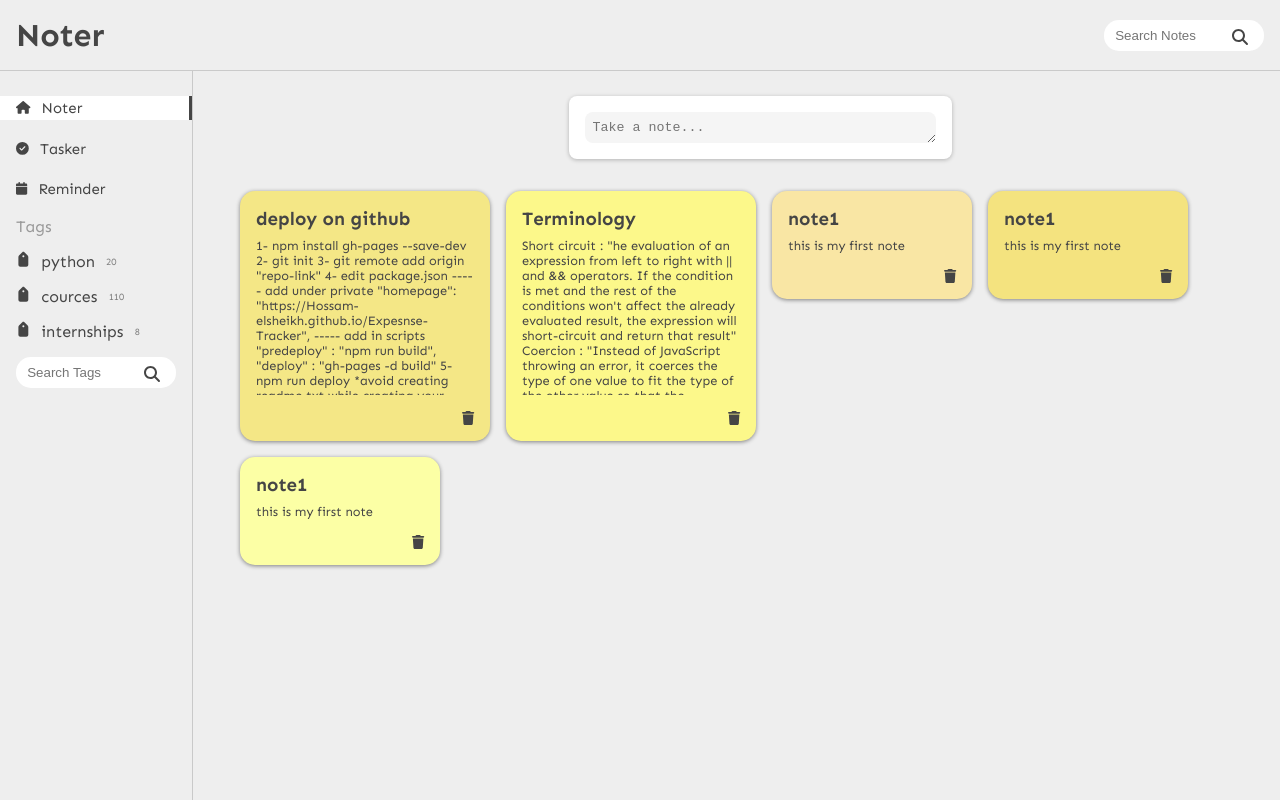
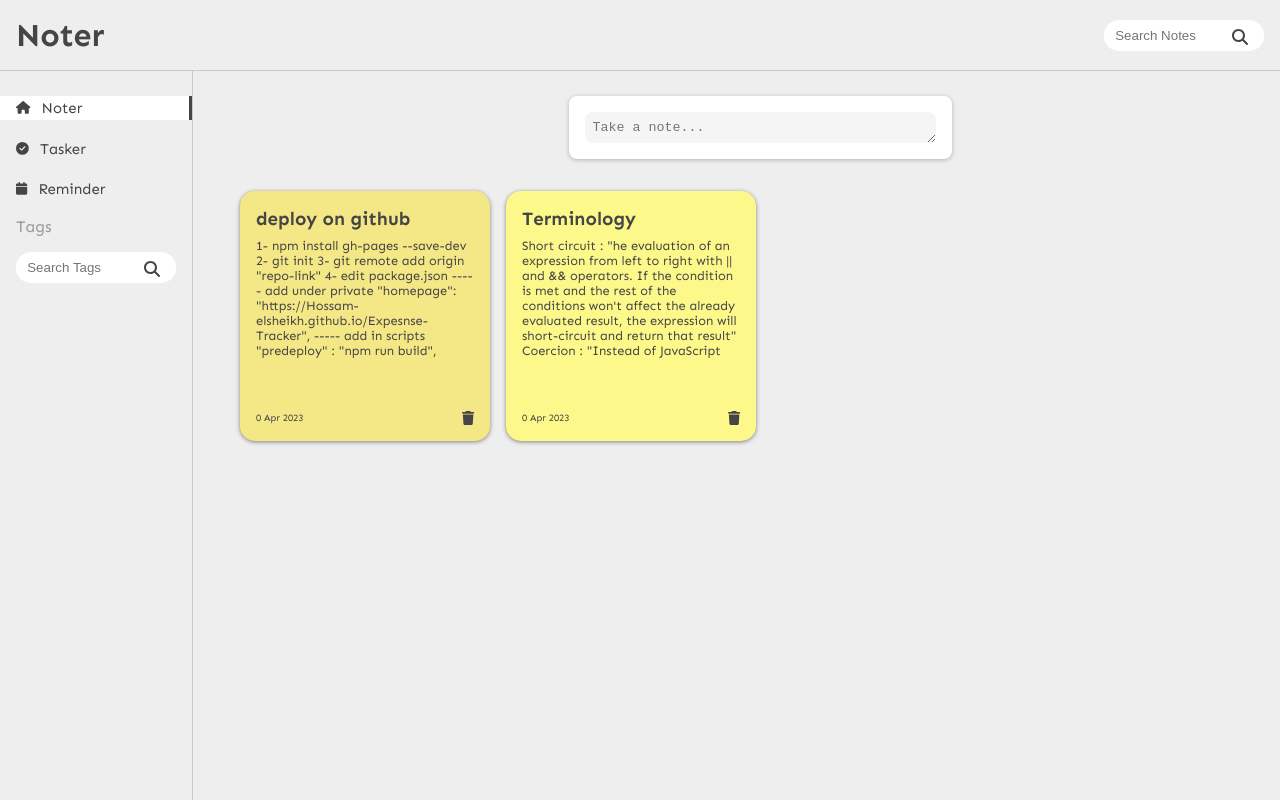
Before and after one commit to Hossam-elsheikh/noter-app, a React (Create React App) app: page / in a window 1280 px wide. Built offline with nearby package versions, Linux system fonts and the light colour scheme.

Commit message:
tags-filter

```diff
--- a/src/Components/Main/SideBar.js
+++ b/src/Components/Main/SideBar.js
@@ -1,23 +1,23 @@
-import { faCalendar, faCircleCheck, faHouse, faTag } from '@fortawesome/free-solid-svg-icons'
-import { FontAwesomeIcon } from '@fortawesome/react-fontawesome'
-import React from 'react'
-import { NavLink } from 'react-router-dom'
-import classes from './SideBar.module.css'
-import SearchBar from '../UI/SearchBar'
+import {
+  faCalendar,
+  faCircleCheck,
+  faHouse,
+  faTag,
+} from "@fortawesome/free-solid-svg-icons";
+import { FontAwesomeIcon } from "@fortawesome/react-fontawesome";
+import React from "react";
+import { NavLink } from "react-router-dom";
+import classes from "./SideBar.module.css";
+import SearchBar from "../UI/SearchBar";
+import { useSelector } from "react-redux";
 const SideBar = () => {
-
-  const tagsList = [{ name: 'python', notesCount: 20 }, { name: 'cources', notesCount: 110 }, { name: 'internships', notesCount: 8 }]
-
-
-
-
-
+  const tagsList = useSelector((state) => state.notes.tags);
 
   return (
     <div className={classes.sidebar}>
       <ul>
         <li>
-          <NavLink to='/'>
+          <NavLink to="/">
             <div>
               <FontAwesomeIcon icon={faHouse} />
             </div>
@@ -25,7 +25,7 @@ const SideBar = () => {
           </NavLink>
         </li>
         <li>
-          <NavLink to='tasker'>
+          <NavLink to="tasker">
             <div>
               <FontAwesomeIcon icon={faCircleCheck} />
             </div>
@@ -33,7 +33,7 @@ const SideBar = () => {
           </NavLink>
         </li>
         <li>
-          <NavLink to='reminder'>
+          <NavLink to="reminder">
             <div>
               <FontAwesomeIcon icon={faCalendar} />
             </div>
@@ -45,22 +45,19 @@ const SideBar = () => {
 
       {/* th below list will be mapped from the store later */}
       <ul className={classes.tags}>
-        {tagsList.map(e =>
-
+        {tagsList.map((e) => (
           <li key={tagsList.indexOf(e)}>
             <div className={classes.tagicon}>
               <FontAwesomeIcon icon={faTag} />
             </div>
-            {e.name}
-            <span>{e.notesCount} </span>
-          </li>)
-
-        }
-        <SearchBar txt='Search Tags' />
-
+            {e.title}
+            <span>{e.count} </span>
+          </li>
+        ))}
+        <SearchBar txt="Search Tags" />
       </ul>
     </div>
-  )
-}
+  );
+};
 
-export default SideBar
+export default SideBar;
--- a/src/Components/Noter/DummyData.js
+++ b/src/Components/Noter/DummyData.js
@@ -22,9 +22,6 @@ export const dummyNotes =[
     Associative arrays: "re basically objects in JavaScript where indexes are replaced by user defined keys. They do not have a length property like normal array and cannot be traversed using normal for loop."
 
     Function Borrowing : a way for an object to use the methods of another object without redefining that same method. In JavaScript, we can reuse the method of a function on a different object other than the object it was defined on.`, id: "sam2" },
-    { title: "note1", note: "this is my first note", id: "sam3" },
-    { title: "note1", note: "this is my first note", id: "sam4" },
-    { title: "note1", note: "this is my first note", id: "sam5" },
   ]
 export const colors = [
 
--- a/src/Components/Noter/Note.js
+++ b/src/Components/Noter/Note.js
@@ -5,21 +5,20 @@ import { useDispatch } from "react-redux";
 import { deleteNote } from "./notesSlice";
 import { editNote, editTitle } from "./notesSlice";
 import classes from "./Note.module.css";
-/** */
-const Note = ({ title, note, id }) => {
+import { configureDate } from "./dateConfig";
+
+const Note = ({ title, note, id, tag }) => {
   const dispatch = useDispatch();
+
+  const currentDate = configureDate()
   const deleteNoteHandler = () => {
     dispatch(deleteNote(id));
   };
   const onTitleChangeHandler = (e) => {
-    dispatch(
-      editTitle({ id, title: e.currentTarget.textContent })
-    );
+    dispatch(editTitle({ id, title: e.currentTarget.textContent }));
   };
   const onNoteChangeHandler = (e) => {
-    dispatch(
-      editNote({ id, note: e.currentTarget.textContent })
-    );
+    dispatch(editNote({ id, note: e.currentTarget.textContent }));
   };
 
   return (
@@ -28,12 +27,15 @@ const Note = ({ title, note, id }) => {
         <h3 contentEditable onBlur={onTitleChangeHandler}>
           {title}
         </h3>
-        <p
-          contentEditable
-          onBlur={onNoteChangeHandler}
-        >
+        <p contentEditable onBlur={onNoteChangeHandler}>
           {note}
         </p>
+      </div>
+      <br />
+      <div className={classes.bottom}>
+        <div className={classes.bottomTxt}>
+          <p>{currentDate}</p>
+          <p>{tag}</p>
         </div>
         <div className={classes.icons}>
           <FontAwesomeIcon
@@ -43,6 +45,7 @@ const Note = ({ title, note, id }) => {
             title="delete"
           />
         </div>
+      </div>
     </Card>
   );
 };
--- a/src/Components/Noter/Note.module.css
+++ b/src/Components/Noter/Note.module.css
@@ -1,21 +1,30 @@
-.icons{
+.icons {
   display: flex;
   justify-content: flex-end;
-    gap: .2rem;
+  gap: 0.2rem;
 }
-.icons *{
+.icons * {
   cursor: pointer;
 }
 .txt {
   overflow: hidden;
-text-overflow:ellipsis;
-
+  text-overflow: ellipsis;
 }
-.txt *:focus{
+.txt *:focus {
   outline: none;
   border-bottom: 1px solid gray;
 }
 .txt p {
-    font-size: .8rem;
-    margin-top: .5rem;
+  font-size: 0.8rem;
+  margin-top: 0.5rem;
 }
+.bottom {
+    display: flex;
+    align-items: center;
+    justify-content: space-between;
+}
+.bottomTxt{
+    display: flex;
+    gap: .5rem;
+    font-size: .6rem;
+}
--- a/src/Components/Noter/NoteForm.js
+++ b/src/Components/Noter/NoteForm.js
@@ -7,6 +7,7 @@ const NoteForm = () => {
   const initialState = {
     title: "",
     note: "",
+    tag:''
   }
   const noteId = Math.round(Math.random()*340)
   const [collapse, setcollapse] = useState(true);
@@ -41,7 +42,7 @@ const NoteForm = () => {
         ></textarea>
         {!collapse && (
           <div className={classes.btn}>
-            <input type="text" placeholder="Tag" />
+            <input type="text" placeholder="Tag" onChange={(e) => setNoteData({ ...noteData, tag: e.target.value })}/>
             <button type="submit">Save</button>
           </div>
         )}
--- a/src/Components/Noter/Notes.js
+++ b/src/Components/Noter/Notes.js
@@ -12,7 +12,7 @@ const Notes = () => {
     <div className={classes.cont}>
         <NoteForm/>
         <div className={classes.notes}>
-            {notes.map(e=> <Note title={e.title} note={e.note} key={e.id} id={e.id}/>)}
+            {notes.map(e=> <Note tag={e.tag} title={e.title} note={e.note} key={e.id} id={e.id}/>)}
         </div>
     </div>
     </Container>
--- a/src/Components/Noter/Notes.module.css
+++ b/src/Components/Noter/Notes.module.css
@@ -4,6 +4,7 @@
     justify-content: center;
     align-items: center;
     gap: 2rem;
+    width: 100%;
 }
 .notes{
     display: flex;
--- /dev/null
+++ b/src/Components/Noter/dateConfig.js
@@ -0,0 +1,21 @@
+const months = [
+    "Jan",
+    "Feb",
+    "Mar",
+    "Apr",
+    "May",
+    "Jun",
+    "Jul",
+    "Aug",
+    "Sep",
+    "Oct",
+    "Nov",
+    "Dec",
+  ];
+  export const configureDate =() =>{
+
+      const date = new Date();
+      let month = months[date.getMonth()];
+   const currentDate = `${date.getDay()} ${month} ${date.getFullYear()}`;
+    return currentDate
+  }
--- a/src/Components/Noter/notesSlice.js
+++ b/src/Components/Noter/notesSlice.js
@@ -2,16 +2,39 @@ import { createSlice } from "@reduxjs/toolkit";
 import { dummyNotes } from "./DummyData";
 const initialState = {
   notes: dummyNotes,
+  tags: [],
 };
-
 export const notesSlice = createSlice({
   name: "notes",
   initialState,
   reducers: {
     addNote: (state, action) => {
       state.notes = [action.payload, ...state.notes];
+      const indexOfTag = state.tags.findIndex(
+        (t) => t.title === action.payload.tag
+      );
+      const tagSelected = state.tags[indexOfTag];
+      if (tagSelected) {
+        state.tags[indexOfTag].count += 1;
+      } else if (action.payload.tag !== "") {
+        state.tags = [{ title: action.payload.tag, count: 1}, ...state.tags];
+      }
     },
     deleteNote: (state, action) => {
+      const deletedNoteIndex = state.notes.findIndex(
+        (n) => n.id === action.payload
+      );
+      const noteTag = state.notes[deletedNoteIndex].tag;
+      console.log(noteTag);
+      const indexOfTag = state.tags.findIndex((t) => t.title === noteTag);
+      const tagSelected = state.tags[indexOfTag];
+      if (tagSelected) {
+        if (tagSelected.count > 1) {
+          state.tags[indexOfTag].count -= 1;
+        } else {
+          state.tags = state.tags.filter((t) => t.title !== noteTag);
+        }
+      }
       state.notes = state.notes.filter((n) => n.id !== action.payload);
     },
     editNote: (state, action) => {
--- a/src/Components/UI/Card.module.css
+++ b/src/Components/UI/Card.module.css
@@ -12,7 +12,6 @@
     max-height: 250px;
     transform: scale(0);
     transition: all .3s ease-in-out;
-    animation: name duration timing-function delay iteration-count direction fill-mode;
     animation: popup .5s ease-in-out forwards;
 }
 .card:focus-within{
```
Also changed, not shown: src/Components/Main/SideBar.module.css (line endings or trailing spaces), src/index.css (line endings or trailing spaces). Lines whose indentation alone changed are shown as unchanged.
